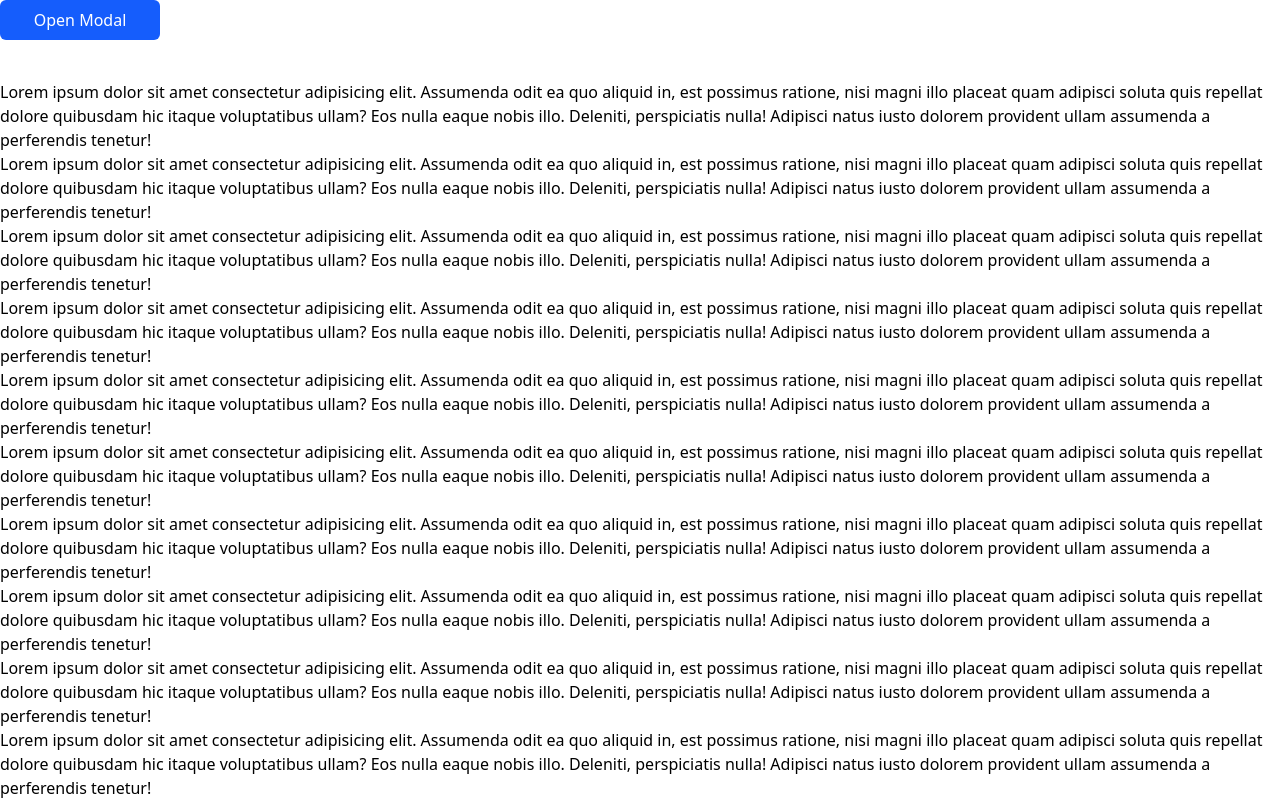
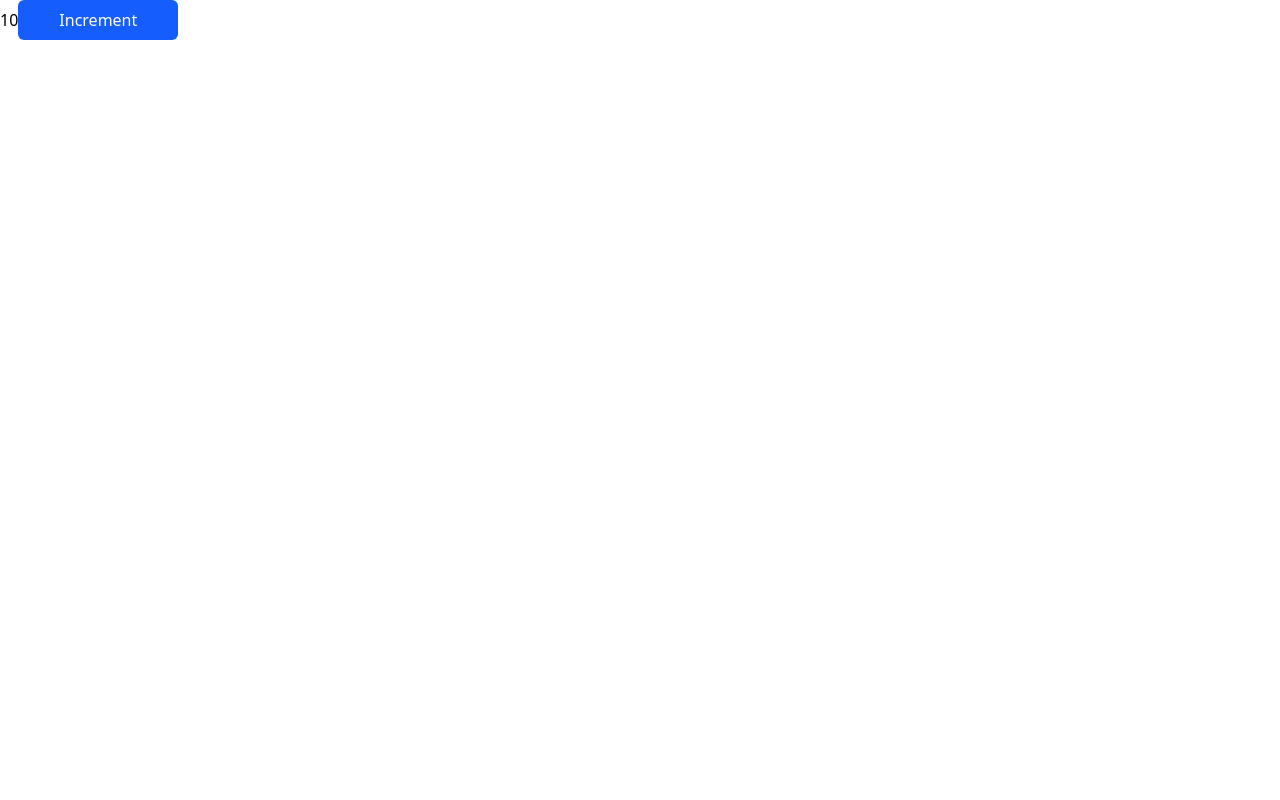
Before and after one commit to MERN-Bootcamp-2025/mb-learning, a React (Vite) app in the folder react/comps-app/: page / in a window 1280 px wide. Shown: the top 800 px of the page. Built offline with nearby package versions, Linux system fonts and the light colour scheme.

Commit message:
Implemented the custom hook to increase the counter value

```diff
--- a/react/comps-app/src/App.jsx
+++ b/react/comps-app/src/App.jsx
@@ -1,5 +1,6 @@
 // import React, { useState } from 'react'
 import Dropdown from './components/Dropdown'
+import CounterPage from './pages/CounterPage'
 import ModalPage from './pages/ModalPage'
 
 const App = () => {
@@ -15,7 +16,8 @@
   //   {label: "Peach", value:"peach"},
   // ]
   // return <Dropdown options={options} selection={selection} onSelect={handleSelect}/>
-  return <ModalPage/>
+  // return <ModalPage/>
+  return <CounterPage initialCount={10}/>
 }
 
 export default App
--- /dev/null
+++ b/react/comps-app/src/hooks/use-counter.jsx
@@ -0,0 +1,24 @@
+import { useState,useEffect } from "react";
+
+//1.MAke a function called useSOmethijng
+const useCounter =(initialCount)=>{
+    const [count, setCount] = useState(initialCount);
+
+    useEffect(()=>{
+
+        console.log(count)
+    },[count])
+
+    const increment =()=>{
+        setCount(count+1);
+    }
+
+    //4. to avoid the not defined errors return a object that will consists of those variables
+    return{
+        count,
+        increment
+    }
+
+}
+
+export default useCounter;
--- /dev/null
+++ b/react/comps-app/src/pages/CounterPage.jsx
@@ -0,0 +1,25 @@
+import React from 'react'
+// import { useEffect } from 'react';
+// import { useState } from 'react';
+import Button from '../components/Button';
+import useCounter from '../hooks/use-counter';
+
+
+
+const CounterPage = ({initialCount}) => {
+    //2. figure out the non-jsx code realted to that state
+    //3. cut them and paste them in the funtion defined above
+
+
+    //5. call the above "custom hook" and destructure all the variables you need
+    //6. aslso pass the variables that your custom hook needs in the argument
+    const {count, increment} = useCounter(initialCount);
+  return (
+    <div>
+        {count}
+        <Button onClick={increment} >Increment</Button>
+    </div>
+  )
+}
+
+export default CounterPage
```
